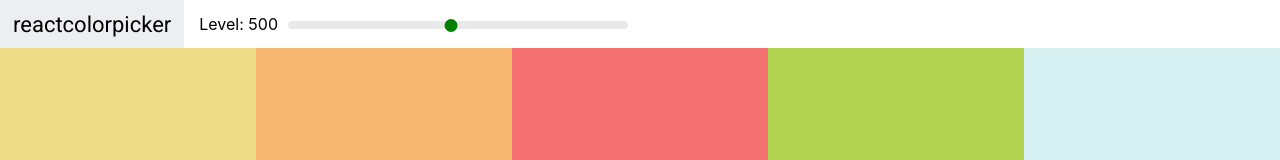
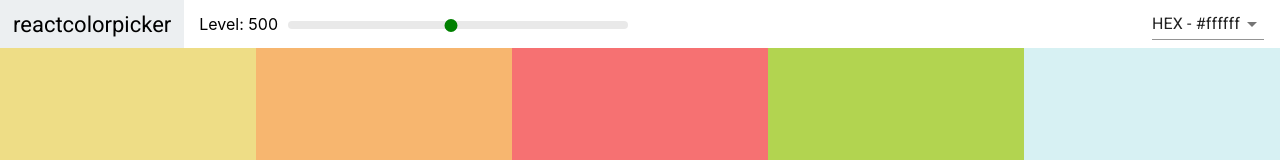
Before and after one commit to vishwa-akshat/colorApp, a React (Create React App) app: page / in a window 1280 px wide. Shown: the top 160 px of the page. Built offline with nearby package versions, Linux system fonts and the light colour scheme.

Commit message:
add snackbar and styled select

```diff
--- a/package.json
+++ b/package.json
@@ -3,6 +3,8 @@
   "version": "0.1.0",
   "private": true,
   "dependencies": {
+    "@material-ui/core": "^4.11.4",
+    "@material-ui/icons": "^4.11.2",
     "@testing-library/jest-dom": "^5.11.4",
     "@testing-library/react": "^11.1.0",
     "@testing-library/user-event": "^12.1.10",
--- a/src/Navbar.css
+++ b/src/Navbar.css
@@ -46,3 +46,8 @@
     margin-left: -7px;
     margin-top: -2px;
 }
+
+.select-container{
+    margin-left: auto;
+    margin-right: 1rem;
+}
--- a/src/Navbar.js
+++ b/src/Navbar.js
@@ -1,13 +1,31 @@
 import 'rc-slider/assets/index.css';
-
+import Select from '@material-ui/core/Select';
 import React, { Component } from 'react'
 import Slider, { Range } from 'rc-slider';
+import MenuItem from '@material-ui/core/MenuItem';
+import Snackbar from '@material-ui/core/Snackbar';
+import CloseIcon from '@material-ui/icons/Close';
+import IconButton from '@material-ui/core/IconButton';
 
 import './Navbar.css';
 
 export default class Navbar extends Component {
+    constructor(props){
+        super(props);
+        this.state = { format: "hex", open: false};
+        this.handleFormatChange = this.handleFormatChange.bind(this);
+        this.closeSnackbar = this.closeSnackbar.bind(this);
+    }
+    handleFormatChange(e){
+        this.setState({ format: e.target.value, open: true});
+        this.props.handleChange(e.target.value)
+    }
+    closeSnackbar(){
+        this.setState({open:false})
+    }
     render() {
-        const {level, changeLevel} = this.props;
+        const { level, changeLevel} = this.props;
+        const {format} = this.state
         return (
             <header className="Navbar">
                 <div className="logo">
@@ -16,9 +34,31 @@
                 <div className="slider-container">
                     <span>Level: {level}</span>
                     <div className="slider">
-                        <Slider defaultValue={level} min={100} max={900} step={100} onAfterChange={changeLevel}/>
+                        <Slider defaultValue={level} min={100} max={900} step={100} onAfterChange={changeLevel} />
                     </div>
                 </div>
+                <div className="select-container">
+                    <Select value={format} onChange={this.handleFormatChange}>
+                       <MenuItem value="hex">HEX - #ffffff</MenuItem>
+                       <MenuItem value="rgb">RGB - rgb(255, 255, 255)</MenuItem>
+                       <MenuItem value="rgba">RGBA - rgba(255, 255, 255, 1.0)</MenuItem>
+                    </Select>
+                </div>
+                <Snackbar
+                    anchorOrigin={{vertical:"bottom", horizontal:"left"}}
+                    open={this.state.open}
+                    autoHideDuration={3000}
+                    message={<span id="message-id">Format Changed to {format.toUpperCase( )}</span>}
+                    ContentProps={{
+                        "aria-describedby": "message-id"
+                    }}
+                    onClose={this.closeSnackbar}
+                    action={[
+                        <IconButton onClick={this.closeSnackbar} color='inherit' key="close" aria-label="close">
+                            <CloseIcon />
+                        </IconButton>
+                    ]}
+                />
             </header>
         )
     }
--- a/src/Palette.js
+++ b/src/Palette.js
@@ -9,21 +9,25 @@
 class Palette extends Component {
     constructor(props){
         super(props);
-        this.state={ level: 500}
+        this.state={ level: 500, format: "hex"}
         this.changeLevel= this.changeLevel.bind(this);
+        this.changeFormat= this.changeFormat.bind(this);
     }
     changeLevel(level){
         this.setState({level})
     }
+    changeFormat(val){
+        this.setState({format: val})
+    }
     render() {
         const {colors} = this.props.palette;
-        const {level} = this.state;
+        const {level, format} = this.state;
         const colorBoxes = colors[level].map( color => (
-            <ColorBox background={color.hex} name={color.name}/>
+            <ColorBox background={color[format]} name={color.name}/>
         ))
         return (
             <div className="Palette">
-                <Navbar level={level} changeLevel={this.changeLevel}/>
+                <Navbar level={level} changeLevel={this.changeLevel} handleChange={this.changeFormat}/>
                 {/*NavBar goes here*/}
                <div className="Palette-colors">
                     {/* bunch of color boxes */}
--- a/src/colorHelpers.js
+++ b/src/colorHelpers.js
@@ -22,7 +22,7 @@
                 id: color.name.toLowerCase().replace(/ /g, "-") ,
                 hex: scale[i],
                 rgb: chroma(scale[i]).css(),
-                rgba:  chroma(scale[i]).css().replace("rgba", "rgba").replace(")", ",1.0)")
+                rgba:  chroma(scale[i]).css().replace("rgb", "rgba").replace(")", ",1.0)")
             })
         }
     }
```
Also changed, not shown: 2 other files (tests, documents, lock files or other folders).
